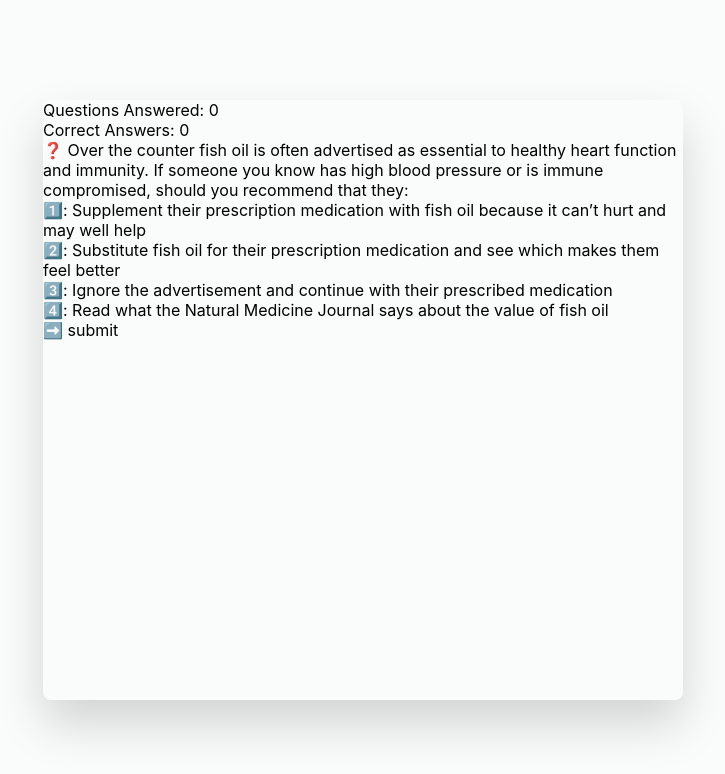
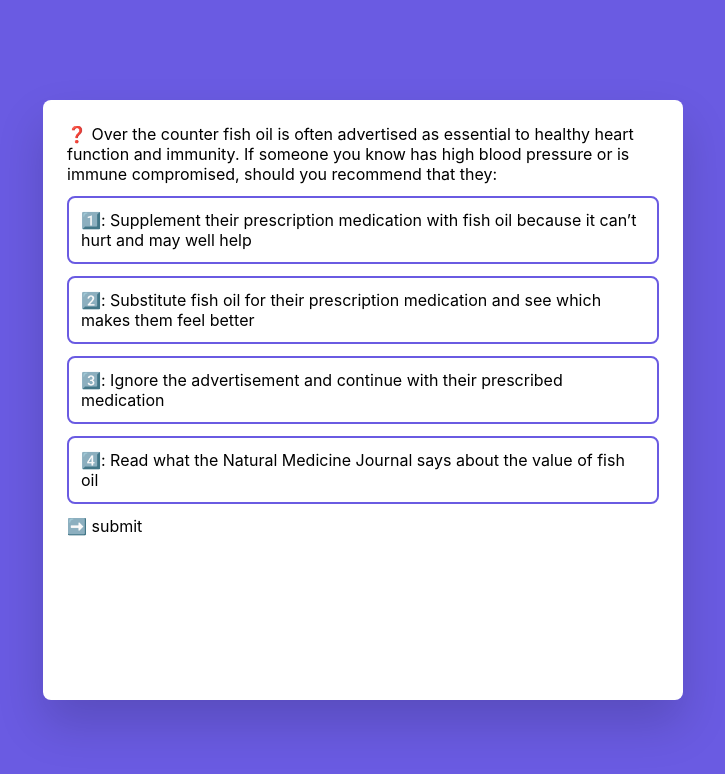
Before and after one commit to brianriwukaho/quizlet, a React (Create React App) app: page / in a window 1280 px wide. Shown: the top 774 px of the page, without its empty margins (277-1002 px from the left). Built offline with nearby package versions, Linux system fonts and the light colour scheme.

Commit message:
finishing dom touches and initial styling

```diff
--- a/src/components/Context.tsx
+++ b/src/components/Context.tsx
@@ -8,11 +8,14 @@ const Content = () => {
   const [currentQuestion, setCurrentQuestion] = useState(0);
   const [questionsAnswered, setQuestionsAnswered] = useState(0);
   const [correctAnswers, setCorrectAnswers] = useState(0);
+  const [finished, setFinished] = useState(false);
 
   const q = questions[currentQuestion];
 
   const questionComponents = questions.map((q, index) => {
     const { question, answers, correctAnswer, feedback } = q;
+    const isFinalQuestion = index === questions.length - 1;
+
     return (
       <Question
         index={index}
@@ -26,15 +29,22 @@ const Content = () => {
         questionsAnswered={questionsAnswered}
         setQuestionsAnswered={setQuestionsAnswered}
         setCurrentQuestion={setCurrentQuestion}
+        isFinalQuestion={isFinalQuestion}
+        setFinished={setFinished}
       />
     );
   });
 
   return (
     <div className="content">
-      <div>Questions Answered: {questionsAnswered}</div>
-      <div>Correct Answers: {correctAnswers}</div>
-      {questionComponents[currentQuestion]}
+      {!finished && questionComponents[currentQuestion]}
+      {finished && (
+        <>
+          <div>Thank you for your response.</div>
+          <div>Questions Answered: {questionsAnswered}</div>
+          <div>Correct Answers: {correctAnswers}</div>
+        </>
+      )}
     </div>
   );
 };
--- a/src/components/Question.tsx
+++ b/src/components/Question.tsx
@@ -23,6 +23,8 @@ type QuestionProps = {
   questionsAnswered: number;
   setQuestionsAnswered: any;
   setCurrentQuestion: any;
+  isFinalQuestion: boolean;
+  setFinished: any;
 };
 
 const Question = (props: QuestionProps) => {
@@ -39,12 +41,16 @@ const Question = (props: QuestionProps) => {
     questionsAnswered,
     setQuestionsAnswered,
     setCurrentQuestion,
+    isFinalQuestion,
+    setFinished,
   } = props;
   const isCorrectAnswer = selected === correctAnswer;
 
   return (
     <div className="question">
       <div className="question-title">❓ {question}</div>
+      <div className="answers-container">
+        {" "}
         {answers.map((answer: Answer, index: number) => {
           const questionNumber = Object.keys(answer)[0];
           const text = Object.values(answer)[0];
@@ -61,6 +67,8 @@ const Question = (props: QuestionProps) => {
             />
           );
         })}
+      </div>
+      <div className="buttons-container">
         <div
           className="submitAnswer"
           onClick={() => {
@@ -73,10 +81,18 @@ const Question = (props: QuestionProps) => {
         >
           ➡️ submit
         </div>
-      {answered && (
-        <div onClick={() => setCurrentQuestion(index + 1)}>Next</div>
+        {answered && !isFinalQuestion && (
+          <div className="next" onClick={() => setCurrentQuestion(index + 1)}>
+            Next
+          </div>
         )}
         {answered && <div className="feedback">👍 Feedback: {feedback}</div>}
+        {answered && isFinalQuestion && (
+          <div onClick={() => setFinished(true)} className="finish">
+            Finish
+          </div>
+        )}
+      </div>
     </div>
   );
 };
--- a/src/index.css
+++ b/src/index.css
@@ -21,14 +21,26 @@ code {
   display: flex;
   align-items: center;
   justify-content: center;
-  background-color: #fafbfb;
+  background-color: #6a5be2;
 }
 
 .content {
   min-height: 600px;
+  padding: 24px;
+  box-sizing: border-box;
   width: 640px;
   border-radius: 8px;
   box-shadow: 0px 24px 48px 0 rgba(0, 0, 0, 0.16);
+  background-color: white;
+}
+
+.answer {
+  padding: 12px;
+  margin-top: 12px;
+  margin-bottom: 12px;
+  box-sizing: border-box;
+  border-radius: 8px;
+  border: 2px solid #6a5be2;
 }
 
 .question {
@@ -37,11 +49,11 @@ code {
 }
 
 .answer:hover {
-  color: #9b6f6f;
+  color: #6a5be2;
   background-color: #eee5ef;
 }
 
 .selected {
-  color: #9b6f6f;
+  color: #6a5be2;
   background-color: #eee5ef;
 }
--- a/src/questions.json
+++ b/src/questions.json
@@ -23,52 +23,154 @@
       "question": "True or False: Vitamins, supplements, and alternative therapies that are sold in supermarkets or advertised in the media must be subject to the same kinds of randomised clinical trials as prescription medications.",
       "answers": [
         {
-          "one": "true"
+          "one": "True"
         },
         {
-          "two": "false"
+          "two": "False"
         }
       ],
       "correctAnswer": "two",
       "feedback": "Research into the efficacy of vitamins is often “mixed”. Clinical trials of the effects of multivitamins on cancer, for example, have not resulted in clear evidence of benefits. See https://pubmed.ncbi.nlm.nih.gov/17209217/"
     },
     {
-      "question": "Over the counter fish oil is often advertised as essential to healthy heart function and immunity. If someone you know has high blood pressure or is immune compromised, should you recommend that they:",
+      "question": "What is the primary purpose of doctors prescribing medications?",
       "answers": [
         {
-          "one": "Supplement their prescription medication with fish oil because it can’t hurt and may well help"
+          "one": "To make you feel 100% better as soon as possible"
         },
         {
-          "two": "Substitute fish oil for their prescription medication and see which makes them feel better"
+          "two": "To take your money"
         },
         {
-          "three": "Ignore the advertisement and continue with their prescribed medication"
+          "three": "To promote health, improve quality of life, and prevent harm"
         },
         {
-          "four": "Read what the Natural Medicine Journal says about the value of fish oil"
+          "four": "To track your whereabouts"
         }
       ],
       "correctAnswer": "three",
-      "feedback": "While there are conditions for which fish oil can be recommended by a doctor, fish oil can be dangerous to someone with a heart condition—for example, if they have a defibrillator inserted, it can cause irregular heartbeats—and it can lower the body’s immune response. Many over-the-counter fish oils contain contaminants that are harmful to the body or simply costly and ineffective. See, for example, https://www.webmd.com/vitamins/ai/ingredientmono-993/fish-oil"
+      "feedback": "While it is the doctor’s job to care for your wellbeing, there are also protections and regular reviews that are conducted to ensure this is being done appropriately. You can find out more about the Australian Medical Board here: https://www.medicalboard.gov.au/.  Additionally, because it is hard to see exactly what is happening inside your body, it is important to remember that treatment is often not a quick fix. "
     },
     {
-      "question": "Over the counter fish oil is often advertised as essential to healthy heart function and immunity. If someone you know has high blood pressure or is immune compromised, should you recommend that they:",
+      "question": "Which of these is not a reason why the Australian government has a Pharmaceutical Benefits Scheme (PBS) which subsidises the cost of prescription medications?",
       "answers": [
         {
-          "one": "Supplement their prescription medication with fish oil because it can’t hurt and may well help"
+          "one": "They want timely, reliable and affordable access for all Australians to medications to achieve optimal health and economic objectives"
         },
         {
-          "two": "Substitute fish oil for their prescription medication and see which makes them feel better"
+          "two": "Serious health issues cost the healthcare system more than preventative or maintenance prescriptions"
         },
         {
-          "three": "Ignore the advertisement and continue with their prescribed medication"
+          "three": "It prevents people taking dangerous medications without medical supervision"
         },
         {
-          "four": "Read what the Natural Medicine Journal says about the value of fish oil"
+          "four": "They are in the pockets of big pharmaceutical companies"
         }
       ],
-      "correctAnswer": "three",
-      "feedback": "While there are conditions for which fish oil can be recommended by a doctor, fish oil can be dangerous to someone with a heart condition—for example, if they have a defibrillator inserted, it can cause irregular heartbeats—and it can lower the body’s immune response. Many over-the-counter fish oils contain contaminants that are harmful to the body or simply costly and ineffective. See, for example, https://www.webmd.com/vitamins/ai/ingredientmono-993/fish-oil"
+      "correctAnswer": "four",
+      "feedback": "If you want to learn more about how the Australian government prevents pharmaceutical companies from taking advantage of its citizens, or how the PBS works see: https://www.aph.gov.au/Parliamentary_Business/Committees/Senate/Former_Committees/freetrade/report/final/ch04 "
+    },
+    {
+      "question": "Jim stops taking his antibiotics for a persistent infection against his doctor’s wishes because he thinks a more ‘natural’ option like vitamins is healthier for him. When he starts to feel better, he’s convinced the vitamins cured him. What is the most likely explanation for his feeling better?",
+      "answers": [
+        {
+          "one": "Jim had already taken enough medication to start feeling better"
+        },
+        {
+          "two": "The vitamins have cured his condition"
+        },
+        {
+          "three": "Jim's doctor's original diagnosis was wrong"
+        },
+        {
+          "four": "The medication was making his condition worse, not better, and so once Jim stopped, he began to feel better"
+        }
+      ],
+      "correctAnswer": "one",
+      "feedback": "It’s easy to think that once you start to feel better you are cured, and just as easy to attribute it to alternative medicines. However, feeling better does not mean you are cured and can just mean the condition will return with greater severity. Prescriptions are designed not only to make you feel better but to eliminate the condition entirely or prevent it from returning. For more information see: https://www.fda.gov/drugs/special-features/why-you-need-take-your-medications-prescribed-or-instructed"
+    },
+    {
+      "question": "Which of these statements about vitamins and supplements is true?",
+      "answers": [
+        {
+          "one": "Vitamins can’t cause harm because they are natural"
+        },
+        {
+          "two": "Vitamins should be taken with other prescriptions to give them a boost"
+        },
+        {
+          "three": "If millions of people take vitamins, they must work"
+        },
+        {
+          "four": "Vitamins and supplements cost Australians $5.6 billion annually, can cause serious health conditions, and can reduce the effectiveness of prescription treatments"
+        }
+      ],
+      "correctAnswer": "four",
+      "feedback": "To see more about the efficacy, dangers, and costs of vitamins and supplements see: https://www.nps.org.au/australian-prescriber/articles/the-safety-of-commonly-used-vitamins-and-minerals"
+    },
+    {
+      "question": "True or false: If a medication lists side effects, it is important to reduce the amount you take it to reduce the risk of the adverse effect occurring",
+      "answers": [
+        {
+          "one": "True"
+        },
+        {
+          "two": "False"
+        }
+      ],
+      "correctAnswer": "two",
+      "feedback": "Side-effects are labelled or explained with prescriptions because healthcare professionals want to give you as much information as possible to be prepared for the minor or rare phenomena that have occurred with other people who received the medication. In most cases, by taking the prescription as instructed you reduce the chance of adverse effects occurring. See here for more information: https://www.healthdirect.gov.au/medicine-and-side-effects"
+    },
+    {
+      "question": "True or False: Because alternative medicines like vitamins and supplements are advertised and prescriptions aren’t, they must be more effective",
+      "answers": [
+        {
+          "one": "True"
+        },
+        {
+          "two": "False"
+        }
+      ],
+      "correctAnswer": "two",
+      "feedback": "Answer: Prescription medication is designed to target very specific conditions that are often complicated or rare, thus making them not marketable to the public. In some cases, they can also become dangerous when used inappropriately. With these reasons in mind, it is important to remember that opinions on the efficacy of a treatment should always be based on experimental results and not media representation."
+    },
+    {
+      "question": "Which of these facts about people not taking their medications regularly or not finishing the course of medications is most true?",
+      "answers": [
+        {
+          "one": "Not finishing a course of antibiotics can cause the bacteria causing the illness to become resistant to that antibiotic"
+        },
+        {
+          "two": "The economic costs of non-adherence in Australia have been conservatively estimated to cost tax-payers around $10.4 billion annually (about $517 per person)"
+        },
+        {
+          "three": "Around 10% of hospitalizations in older adults are attributed to medication non-adherence"
+        },
+        {
+          "four": "All of the above"
+        }
+      ],
+      "correctAnswer": "four",
+      "feedback": "If you would like to find out more information about the negative impact of medication non-adherence on both the individual and societal level see here: https://www.uts.edu.au/about/graduate-school-health/pharmacy/news/1.9-billion-savings-australia-uncovered-new-study or here: https://www.ncbi.nlm.nih.gov/pmc/articles/PMC6537038/"
+    },
+    {
+      "question": "If you have questions about a prescription and how often you should take it, who should you consult?",
+      "answers": [
+        {
+          "one": "The internet"
+        },
+        {
+          "two": "Your friends"
+        },
+        {
+          "three": "You know what's best for your body"
+        },
+        {
+          "four": "Your pharmacist or doctor"
+        }
+      ],
+      "correctAnswer": "four",
+      "feedback": "Healthcare professionals are the most consistent and reliable source of health-related information. It is currently easier than ever to access such assistance with the introduction of telehealth. Find out more here: https://www.digitalhealth.gov.au/initiatives-and-programs/telehealth"
     }
   ]
 }
```
Lines whose indentation alone changed are shown as unchanged.
